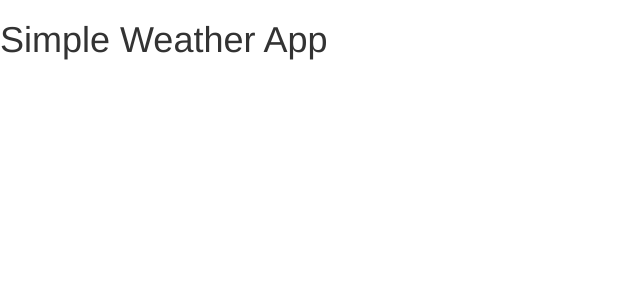
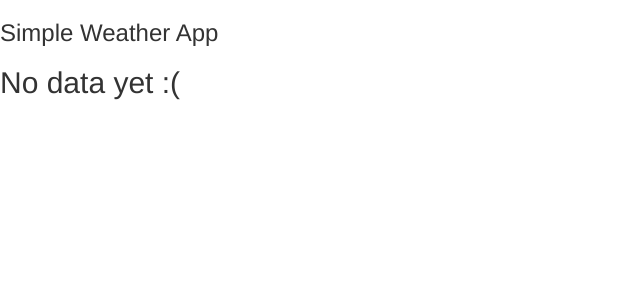
Before and after one commit to AlvinJian/SimpleWeatherApp, a React (Create React App) app in the folder WeatherApp/ClientApp/: page / in a window 1280 px wide. Shown: the top 300 px of the page, without its empty margins (0-640 px from the left). Built offline with nearby package versions, Linux system fonts and the light colour scheme; no server answers.

Commit message:
show data in plain way

```diff
--- a/WeatherApp/ClientApp/src/App.js
+++ b/WeatherApp/ClientApp/src/App.js
@@ -7,7 +7,8 @@ export default class App extends Component {
         super(props);
         this.state = {
             paramType: OWMInputTypes.GeoLocation,
-            paramVal: ""
+            paramVal: "",
+            weatherData: {}
         };
 
         this.getLocation = this.getLocation.bind(this);
@@ -21,7 +22,11 @@ export default class App extends Component {
             navigator.geolocation.getCurrentPosition((position) => {
                 const lat = position.coords.latitude.toFixed(2);
                 const lon = position.coords.longitude.toFixed(2);
-                this.setState({ paramVal: "" + lat + "," + lon })
+                this.setState({
+                    paramType: this.state.paramType,
+                    paramVal: "" + lat + "," + lon,
+                    weatherData: {}
+                })
             });
         } else {
             console.log("Geolocation is not supported by this browser.");
@@ -40,7 +45,14 @@ export default class App extends Component {
         console.log("call: " + call);
         if (call.length > 0) {
             fetch(call).then(response => response.json())
-                .then(data => { console.log(JSON.stringify(data)); })
+                .then(data => {
+                    console.log(JSON.stringify(data));
+                    this.setState({
+                        paramType: this.state.paramType,
+                        paramVal: this.state.paramVal,
+                        weatherData: data
+                    });
+                })
         }
     }
 
@@ -51,10 +63,11 @@ export default class App extends Component {
 
         return (
             <div>
-                <h1>Simple Weather App</h1>
+                <h3>Simple Weather App</h3>
                 <CurrentWeather
                     paramType={this.state.paramType}
-                    paramVal={this.state.paramVal} />
+                    paramVal={this.state.paramVal}
+                    weatherData={this.state.weatherData} />
             </div>
         );
     }
--- a/WeatherApp/ClientApp/src/components/CurrentWeather.js
+++ b/WeatherApp/ClientApp/src/components/CurrentWeather.js
@@ -6,9 +6,29 @@ export class CurrentWeather extends Component {
         super(props);
     }
 
+
+
     render() {
-
-        return (
-            <div/>);
+        if (this.props.weatherData.code &&
+            this.props.weatherData.code === 'GOOD') {
+            return (
+                <div>
+                    <h1>
+                        {this.props.weatherData.city},
+                        {this.props.weatherData.country}
+                    </h1>
+                    <h2> {this.props.weatherData.weather} </h2>
+                    <h2> {this.props.weatherData.temperature} F</h2>
+                    <h2> {this.props.weatherData.humidity} % </h2>
+                </div>
+            );
+        }
+        else {
+            return (
+                <div>
+                    <h2> No data yet :( </h2>
+                </div>
+            );
+        }
     }
 }
```
